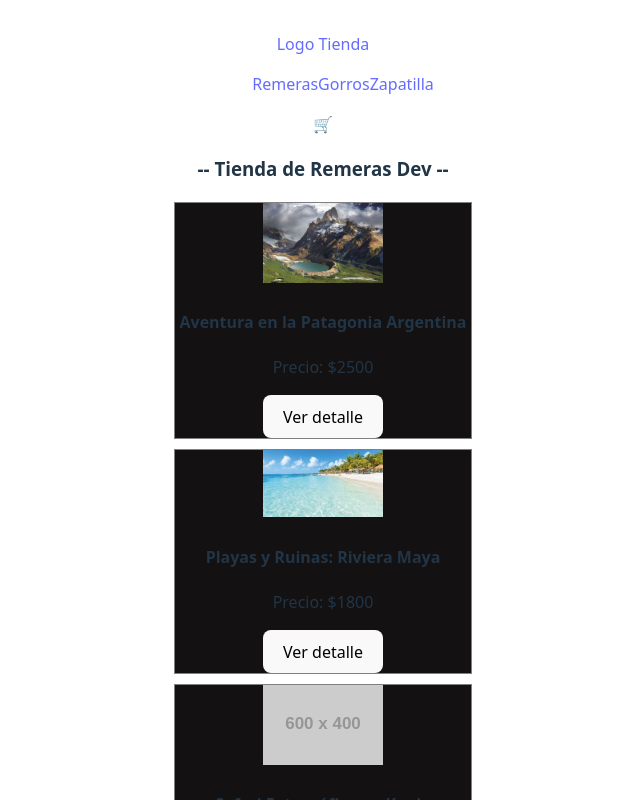
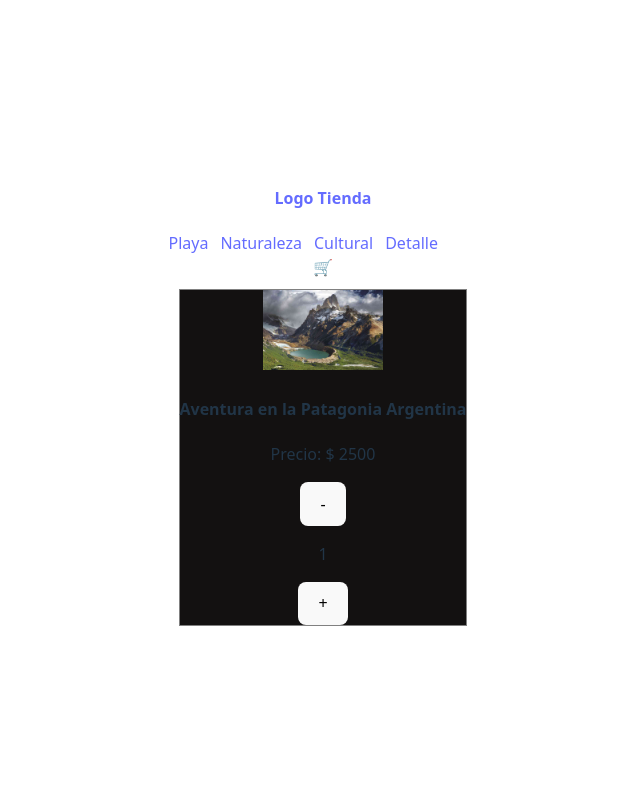
Before and after one commit to SSantiago90/react-88080, a React (Vite) app: page /detail/1 in a window 1280 px wide. Shown: the top 800 px of the page, without its empty margins (317-957 px from the left). Built offline with nearby package versions, Linux system fonts and the light colour scheme.

Commit message:
clase routing

```diff
--- a/package.json
+++ b/package.json
@@ -10,8 +10,11 @@
     "preview": "vite preview"
   },
   "dependencies": {
+    "ldrs": "^1.1.7",
     "react": "^19.1.1",
-    "react-dom": "^19.1.1"
+    "react-dom": "^19.1.1",
+    "react-router": "^7.9.3",
+    "react-spinners": "^0.17.0"
   },
   "devDependencies": {
     "@eslint/js": "^9.33.0",
--- a/src/App.jsx
+++ b/src/App.jsx
@@ -1,15 +1,34 @@
 import './App.css';
 import ItemCount from './components/ItemCount';
+import ItemDetailContainer from './components/ItemDetailContainer';
 import ItemListContainer from './components/ItemListContainer';
 import NavBar from './components/NavBar';
+import { BrowserRouter, Routes, Route } from 'react-router';
 
 function App(){
   return (
-    <>
-    <NavBar/>
-    <ItemListContainer greeting={"Tienda de Remeras Dev"} />
-    <ItemCount />
-   </>
+    <BrowserRouter>
+        <NavBar/>
+        <Routes>
+           <Route
+            path="/"
+            element={  <ItemListContainer greeting={"Tienda de Remeras Dev"}/> }
+           />
+           <Route
+            path="/detail/:idParam"
+            element={ <ItemDetailContainer />}
+           />
+           <Route
+              path="/category/:catParam"
+              element={ <ItemListContainer greeting="Categoría de Productos" />}
+            />
+            <Route
+              path="*"
+              element={ <div><h2>Error 404: No encontramos resultados</h2></div>}
+           />
+        </Routes>
+
+    </BrowserRouter>
   )
 }
 
--- a/src/components/Item.jsx
+++ b/src/components/Item.jsx
@@ -1,3 +1,4 @@
+import { Link } from "react-router"
 export default function Item( props ) {
   const texto = `Soy el producto ${props.title}`
   console.log(texto)
@@ -10,7 +11,10 @@ export default function Item( props ) {
     />
       <h4>{ props.title }</h4>
       <p>Precio: ${ props.price }</p>
-    <button>Ver detalle</button>
+
+       <Link to={ `/detail/${props.id}` }>
+         <button>Ver detalle</button>
+       </Link>
   </div>
 }
 
--- /dev/null
+++ b/src/components/ItemDetailContainer.jsx
@@ -0,0 +1,41 @@
+import { getProductById } from "../data/mockAPIService";
+import ItemCount from "./ItemCount";
+import { useParams } from "react-router";
+import { useState, useEffect } from "react";
+import { ClipLoader, PacmanLoader } from "react-spinners";
+
+// ? 1. Leer la URL -> id del producto
+// ? 2. useEffect -> Buscar el producto con el id de la URL
+// ? 3. useState -> almacenar los datos del producto
+
+function ItemDetailContainer(){
+  const [itemData, setItemData] = useState({ loading: true});
+  const{ idParam } = useParams();
+
+  useEffect( () => {
+    getProductById(idParam).then( res => setItemData(res) )
+  }, [])
+
+  return (
+    <div className="item-card" style={ { border: "solid 1px grey", backgroundColor: "#131111ff", margin: "10px" } }>
+     {
+       itemData.loading
+        ? <PacmanLoader
+            color={"#ff2288"}
+            size={50}
+          />
+        :  <div>
+              <img
+                width="120"
+                src={itemData.img} alt="remera-roja"
+              />
+              <h4>{itemData.title}</h4>
+              <p>Precio: $ {itemData.price}</p>
+              <ItemCount />
+           </div>
+     }
+    </div>
+  )
+}
+
+export default ItemDetailContainer;
--- a/src/components/ItemListContainer.jsx
+++ b/src/components/ItemListContainer.jsx
@@ -1,21 +1,28 @@
 import Item from "./Item";
 
-import getData from "../data/mockAPIService.js";
+import getData, { getProductsByCategory } from "../data/mockAPIService.js";
 import {useState, useEffect} from "react";
+import { useParams } from "react-router";
 
-// * 1. Crear un estado -> useState
-// * 2. hacer el "fetch" de datos en un useEffect
 function ItemListContainer( props ){
   const [viajes, setViajes] = useState([]);
-  // getData simula un fetch
+  const { catParam } = useParams();
+  //  { catParam: "Playa"}
+  //  { }
+
   useEffect(() =>{
+    if ( catParam ){
+        getProductsByCategory(catParam)
+        .then(  (data) => setViajes(data))
+    }
+    else {
        getData()
       .then( (data) => {
         console.log("Datos recibidos", data)
         setViajes(data)
       })
-    .catch()
-  }, [])
+    }
+  }, [ catParam ])
 
 
   return (
@@ -24,9 +31,8 @@ function ItemListContainer( props ){
       {
         viajes.map( item =>
           <Item
-          title={ item.title }
-          price={ item.price }
-          img={ item.img }
+            key={item.id}
+            { ...item}
           />
         )
       }
--- a/src/components/NavBar.jsx
+++ b/src/components/NavBar.jsx
@@ -1,14 +1,19 @@
 import CartWidget from "./CartWidget";
+import { Link } from "react-router";
 
 function NavBar(){
   return (
     <nav>
-      <a href="/">Logo Tienda</a>
-      <ul>
-        <a href="/">Remeras</a>
-        <a href="/">Gorros</a>
-        <a href="/">Zapatilla</a>
-      </ul>
+      <Link to="/">
+          <h4>Logo Tienda</h4>
+      </Link>
+      <div style={{ display: "flex", gap: "12px", alignItems: "center"}}>
+        <Link to="/category/Playa">Playa</Link>
+        <Link to="/category/Naturaleza">Naturaleza</Link>
+        <Link to="/category/Cultural">Cultural</Link>
+        <Link to="/detail">Detalle</Link>
+      </div>
+
       <CartWidget />
     </nav>
   )
--- a/src/data/data.js
+++ b/src/data/data.js
@@ -1,3 +1,4 @@
+
 const viajes = [
     {
         id: 1,
--- a/src/data/mockAPIService.js
+++ b/src/data/mockAPIService.js
@@ -1,7 +1,7 @@
 import viajes from "./data"
 
 function getData(){
-  return new Promise( (resolve,reject) => {
+  return new Promise( (resolve) => {
     setTimeout( () => {
       console.log("Promise completada")
       resolve(viajes)
@@ -9,4 +9,23 @@ function getData(){
   })
 }
 
+// ? Array.find()
+export function getProductById(idParam){
+  return new Promise( (resolve) => {
+      const itemRequested = viajes.find( (item) => String(item.id) === idParam)
+      setTimeout( ()=> { resolve(itemRequested)}, 1000)
+  })
+}
+
+export function getProductsByCategory(catParam){
+   return new Promise( (resolve,reject) => {
+      const itemsRequested = viajes.filter( (item) => item.category === catParam)
+      if (itemsRequested.length === 0) {
+        reject("No encontramos productos")
+      }
+      setTimeout( ()=> { resolve(itemsRequested)}, 1000)
+  })
+}
+
+
 export default getData
```
Also changed, not shown: 1 other file (tests, documents, lock files or other folders). Lines whose indentation alone changed are shown as unchanged.
